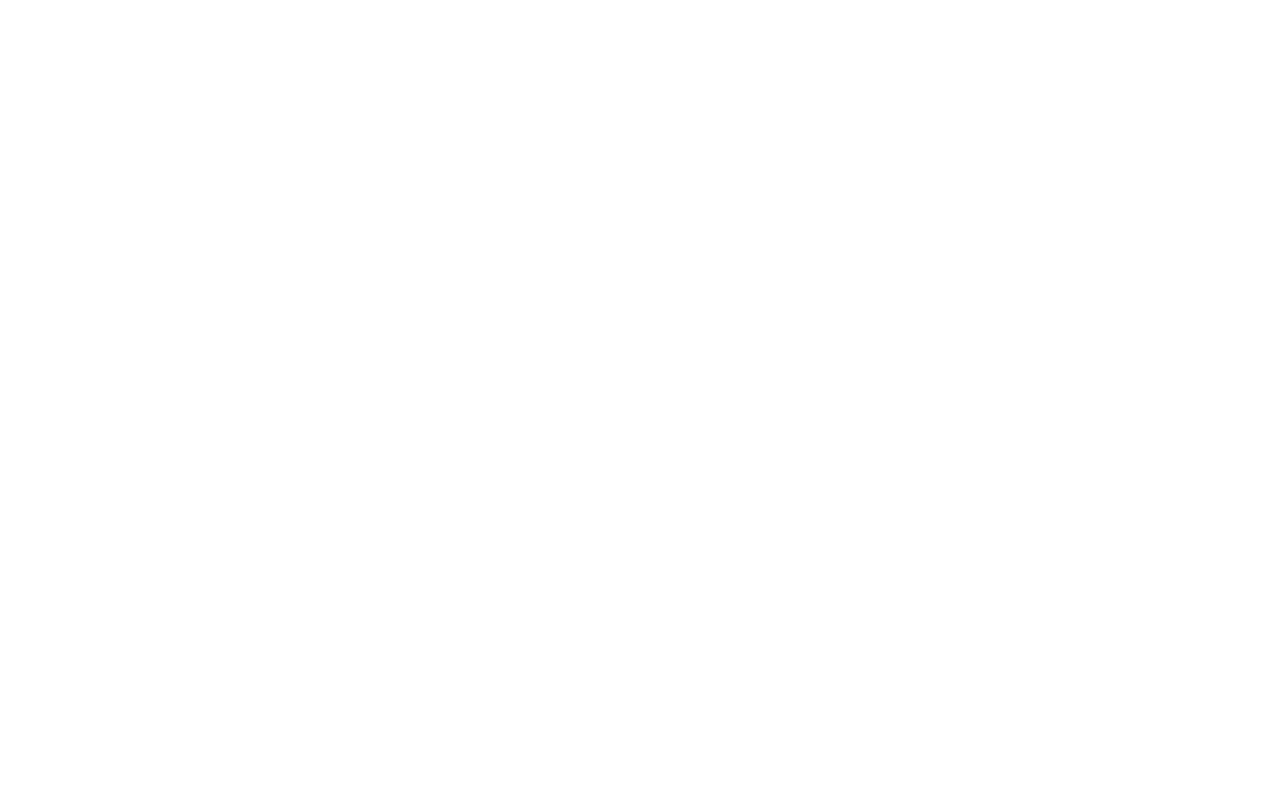
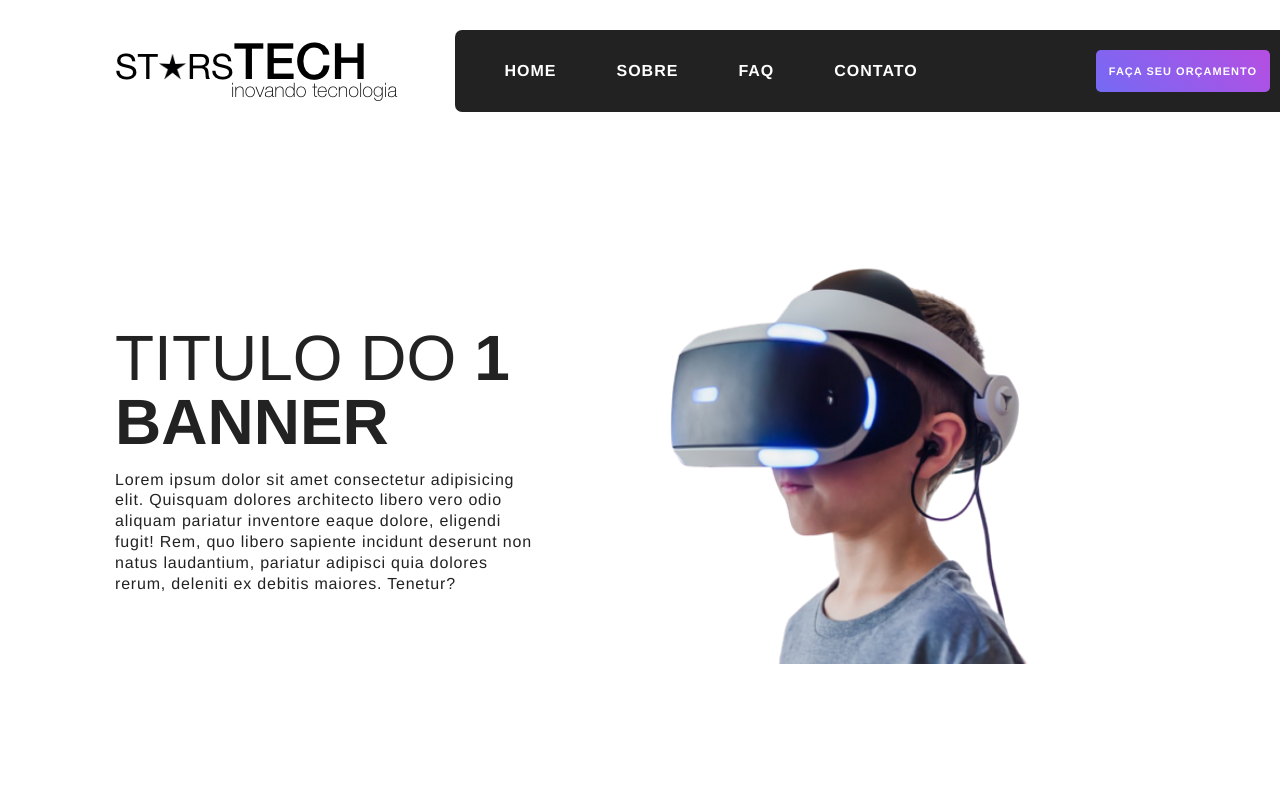
Before and after one commit to igorsantos97/STARSTECH, a plain HTML site: page index.html in a window 1280 px wide. Drawn offline with Linux system fonts and the light colour scheme.

Commit message:
Finalizar menu e sessão do banner principal

```diff
--- a/css/style.css
+++ b/css/style.css
@@ -21,8 +21,12 @@ a {
 }
 
 p {
-    letter-spacing: .8px;
+    letter-spacing: 0.05rem;
     line-height: 1.3;
+}
+
+ul {
+    list-style: none;
 }
 
 .title {
@@ -36,6 +40,18 @@ p {
 
 .title span {
     font-weight: bold;
+}
+
+.btn {
+    background-image: var(--gradient);
+    color: var(--white);
+    border-radius: 5px;
+    padding: 15px 13px;
+    display: inline-block;
+    font-weight: bold;
+    text-transform: uppercase;
+    letter-spacing: 1px;
+    font-size: 14px;
 }
 
 .small-font {
@@ -52,3 +68,67 @@ p {
     display: grid;
     grid-template-columns: 1fr 100px minmax(300px, 950px) 1fr;
 }
+
+/* HEADER */
+.header {
+    grid-column: 2 / 5;
+    display: flex;
+    margin-top: 1.875rem;
+}
+
+.header .menu {
+    align-items: center;
+    background: var(--black);
+    border-radius: 7px 0 0 7px;
+    display: flex;
+    justify-content: space-between;
+    margin-left: auto;
+    margin-right: 0;
+    padding-right: 10px;
+    width: 70%;
+}
+
+.header .menu ul {
+    display: flex;
+    margin-left: 2.5rem;
+}
+
+.header .menu ul li + li {
+    margin-left: 2.5rem;
+}
+
+.header .menu ul a {
+    color: var(--white);
+    font-size: 1rem;
+    font-weight: bold;
+    text-decoration: none;
+    letter-spacing: 1px;
+    padding: 13px 10px;
+    text-transform: uppercase;
+}
+
+.header .btn {
+    font-size: 11px;
+}
+
+/* HOME BANNER */
+.home-banner {
+    display: grid;
+    grid-column: 2 / 4;
+    grid-template-columns: 1fr 1.5fr;
+    min-height: 87vh;
+}
+
+.home-banner > div {
+    display: flex;
+}
+
+.home-banner-text {
+    flex-direction: column;
+    justify-content: center;
+}
+
+.home-banner-img {
+    align-items: center;
+    justify-content: center;
+}
--- a/index.html
+++ b/index.html
@@ -9,7 +9,32 @@
 </head>
 
 <body>
+    <div class="grid-container">
+        <header class="header">
+            <a href="#"><img src="./img/logo-stars.png" alt="Logo da empresa"></a>
+            <nav class="menu">
+                <ul>
+                    <li><a href="#">Home</a></li>
+                    <li><a href="#about">Sobre</a></li>
+                    <li><a href="#faq">FAQ</a></li>
+                    <li><a href="#contato">Contato</a></li>
+                </ul>
 
+                <a href="#" class="btn">Faça seu orçamento</a>
+            </nav>
+        </header>
+
+        <section class="home-banner">
+            <div class="home-banner-text">
+                <h2 class="title">Titulo do <span>1 Banner</span></h2>
+                <p>Lorem ipsum dolor sit amet consectetur adipisicing elit. Quisquam dolores architecto libero vero odio aliquam pariatur inventore eaque dolore, eligendi fugit! Rem, quo libero sapiente incidunt deserunt non natus laudantium, pariatur adipisci quia dolores rerum, deleniti ex debitis maiores. Tenetur?
+                </p>
+            </div>
+            <div class="home-banner-img">
+                <img src="./img/banner-main.png" alt="Imagem do banner">
+            </div>
+        </section>
+    </div>
 
     <script src="./js/script.js"></script>
 </body>
```
Also changed, not shown: 2 other files.
